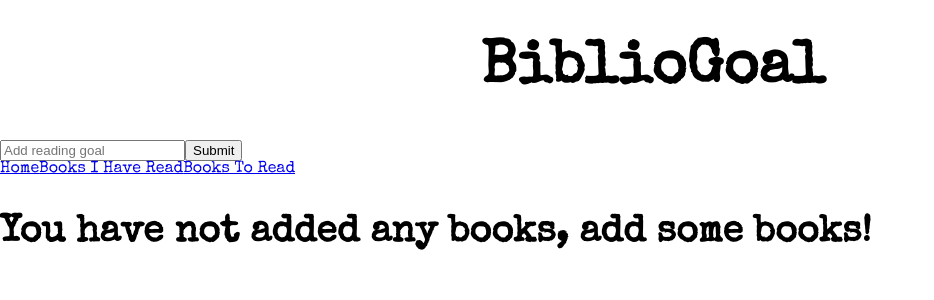
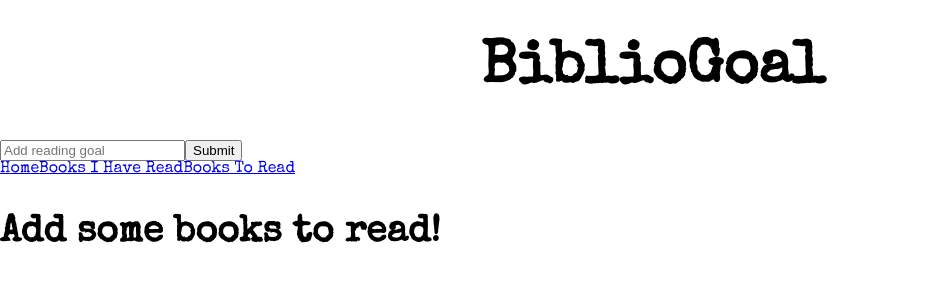
Before and after one commit to aemcdonald/bibliogoal, a React (Create React App) app: page /to-read in a window 1280 px wide. Shown: the top 300 px of the page, without its empty margins (0-934 px from the left). Built offline with nearby package versions, Linux system fonts and the light colour scheme.

Commit message:
Change user message when array is empty

```diff
--- a/src/Components/ToRead/ToRead.js
+++ b/src/Components/ToRead/ToRead.js
@@ -16,7 +16,7 @@ const ToRead = ({ toReadList }) => {
         )
       })
     } else {
-      return (<h3>You have not added any books, add some books!</h3>)
+      return (<h3>Add some books to read!</h3>)
     }
   }
 
```
